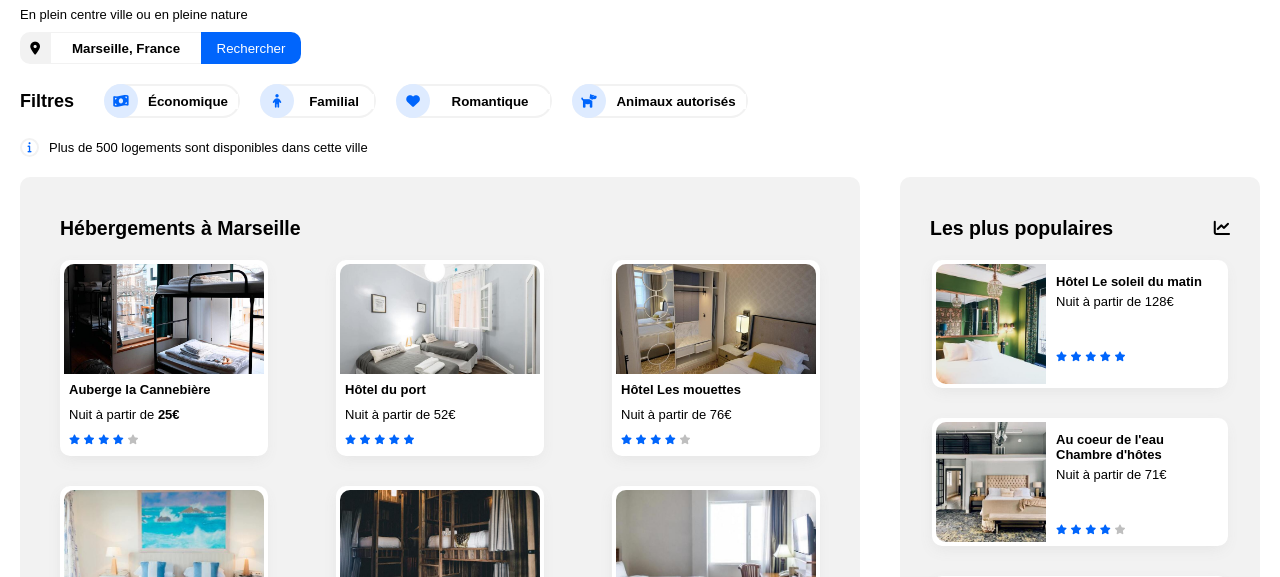
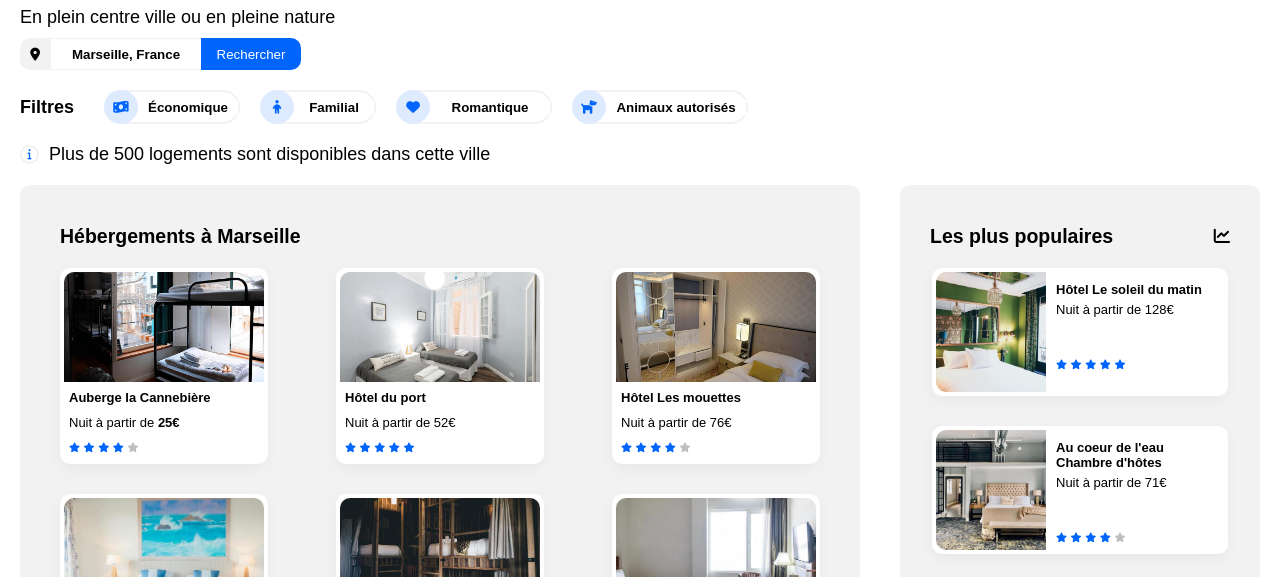
Before and after one commit to 21011988/MarieHomasson_2_03012021, a plain HTML site: page site reservia/index.html in a window 1280 px wide. Shown: the part 146-723 px from the top of the page. Drawn offline with Linux system fonts and the light colour scheme.

Commit message:
commit FILTRES & RECHERCHES css modification size paragraphe

```diff
--- a/site reservia/filtres.css
+++ b/site reservia/filtres.css
@@ -47,6 +47,10 @@
   display: flex;
   align-items: center;
   margin-top: 20px;
+}
+
+.info p {
+  font-size: large;
 }
 
 .info i::before {
--- a/site reservia/recherches.css
+++ b/site reservia/recherches.css
@@ -1,5 +1,6 @@
 /* SECTION ORDI */
 .texte p {
+  font-size: large;
   margin-top: 10px;
 }
 
```
